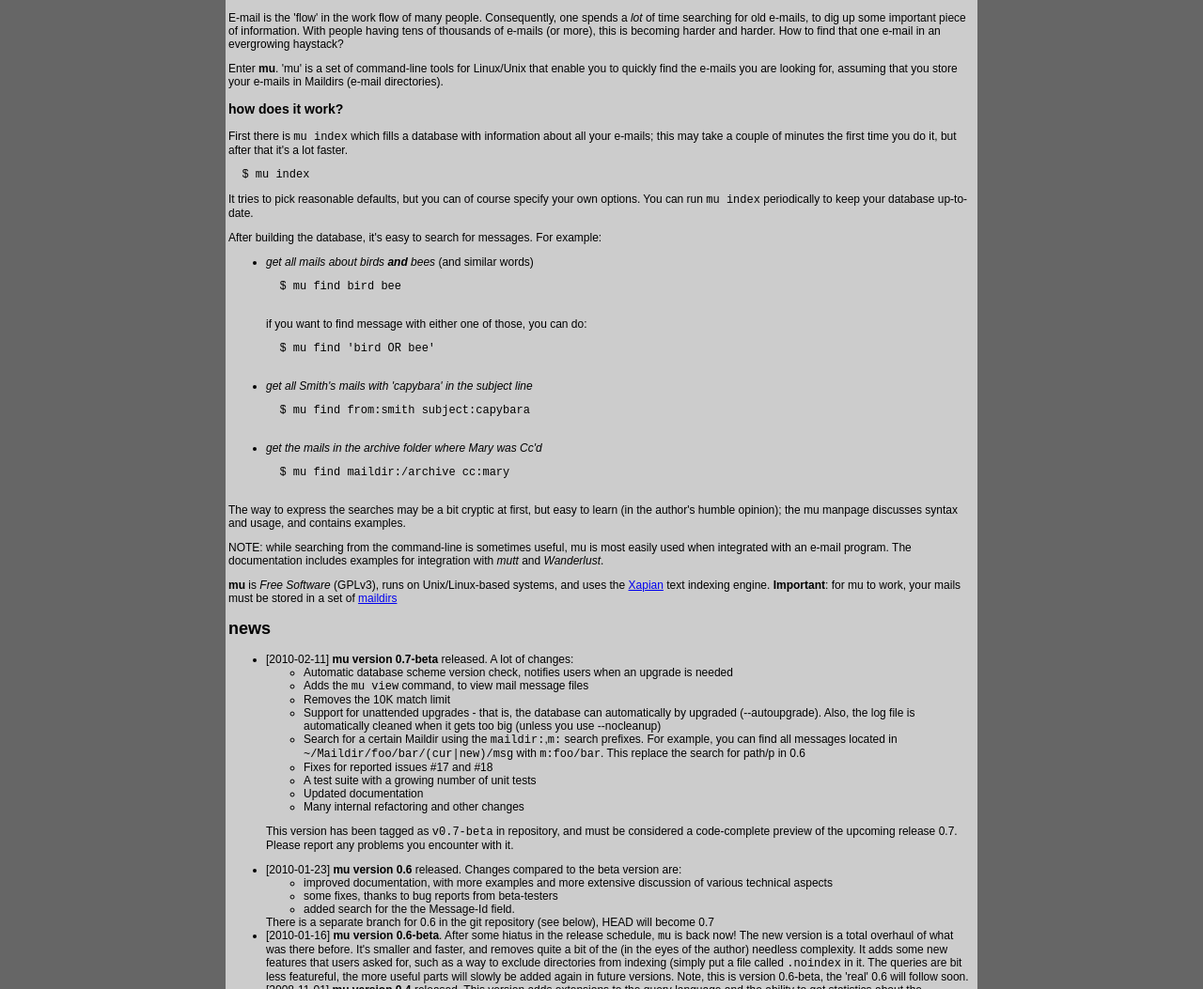
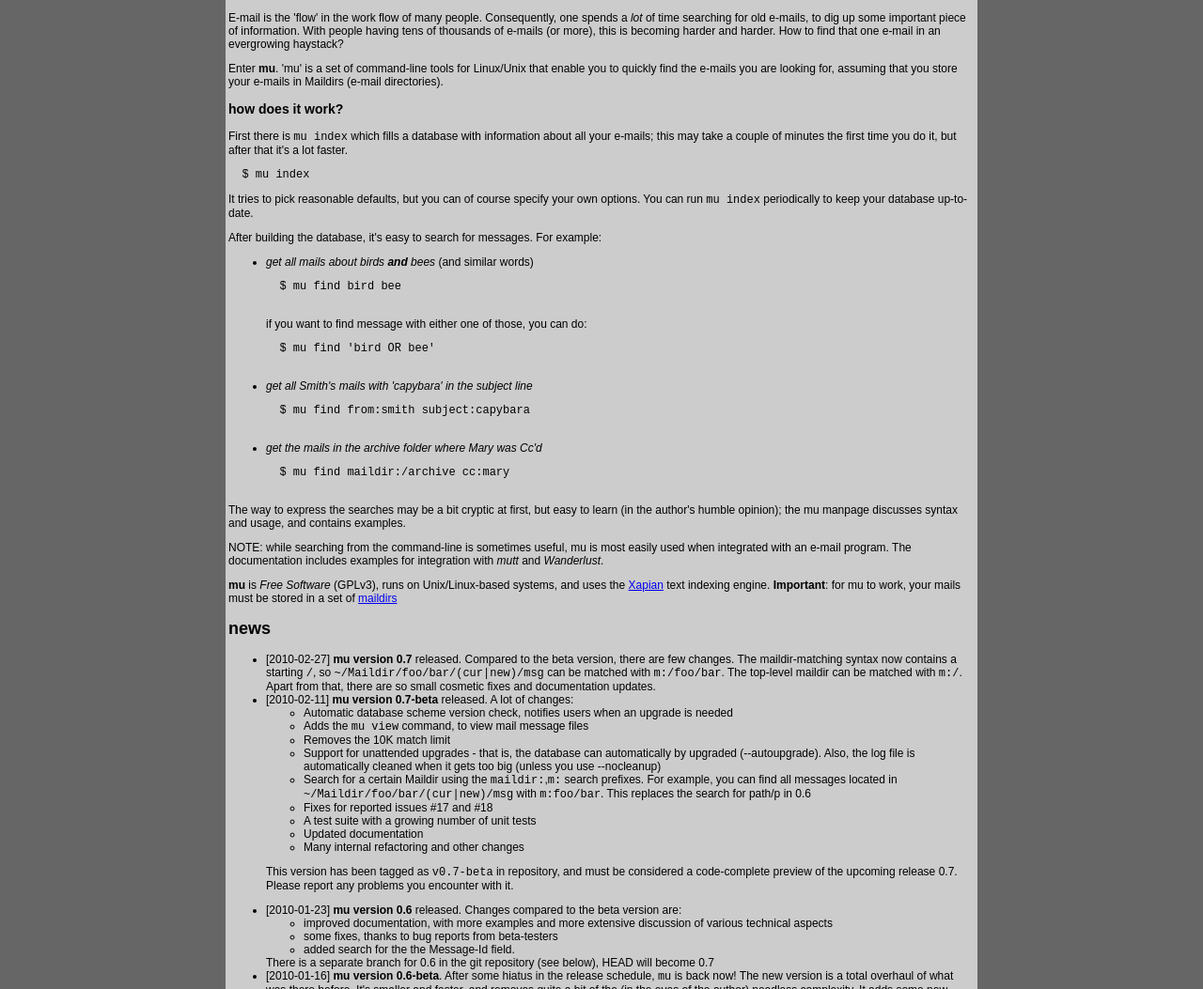
Before and after one commit to djcb/mu, a plain HTML site: page www/index.html in a window 1280 px wide. Shown: the part 64-1117 px from the top of the page at 94% size. Drawn offline with Linux system fonts and the light colour scheme.

Commit message:
* update NEWS, www for 0.7 release

```diff
--- a/www/index.html
+++ b/www/index.html
@@ -115,6 +115,12 @@ href="http://www.qmail.org/qmail-manual-html/man5/maildir.html" >maildirs</a>
 
 <h2><a name="news" >news</a></h2>
 <ul>
+  <li>[2010-02-27] <strong>mu version 0.7</strong> released. Compared to the
+  beta version, there are few changes. The maildir-matching syntax now
+  contains a starting <tt>/</tt>, so <tt>~/Maildir/foo/bar/(cur|new)/msg</tt>
+  can be matched with <tt>m:/foo/bar</tt>. The top-level maildir can be
+  matched with <tt>m:/</tt>. Apart from that, there are so small cosmetic
+  fixes and documentation updates.
   <li>[2010-02-11] <strong>mu version 0.7-beta</strong> released. A lot of changes:
   <ul>
     <li>Automatic database scheme version check, notifies users when an upgrade
@@ -127,7 +133,7 @@ href="http://www.qmail.org/qmail-manual-html/man5/maildir.html" >maildirs</a>
      <li>Search for a certain Maildir using the
      <tt>maildir:</tt>,<tt>m:</tt> search prefixes. For
      example, you can find all messages located in <tt>~/Maildir/foo/bar/(cur|new)/msg</tt>
-      with <tt>m:foo/bar</tt>. This replace the search for path/p in 0.6</li>
+      with <tt>m:foo/bar</tt>. This replaces the search for path/p in 0.6</li>
    <li>Fixes for reported issues #17 and #18</li>
    <li>A test suite with a growing number of unit tests</li>
    <li>Updated documentation</li>
```
Also changed, not shown: 1 other file.
